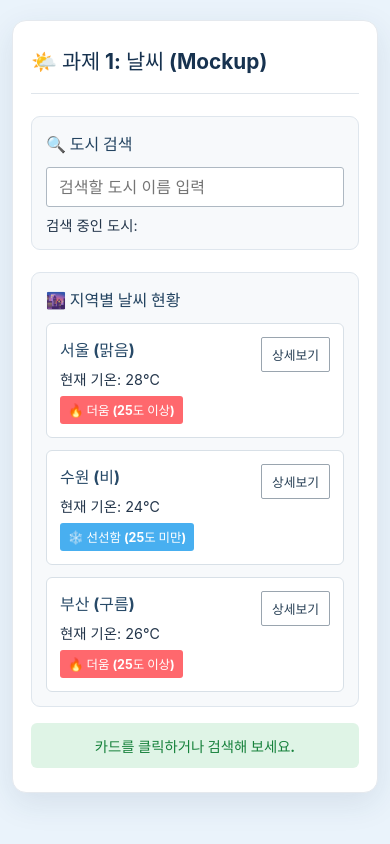
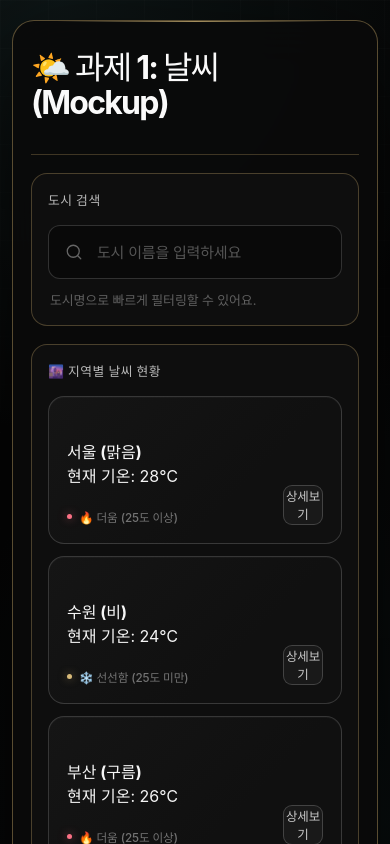
Before and after one commit to chaeeunwang/skala-vue, a Vue app: page / in a window 390 px wide. Shown: the top 844 px of the page. Built offline with nearby package versions, Linux system fonts and the light colour scheme.

Commit message:
feat: improve weather dashboard state and UI

```diff
--- a/src/assets/main.css
+++ b/src/assets/main.css
@@ -1,16 +1,13 @@
 :root {
-  color: #24364b;
-  background: #eaf3fb;
+  color: #f5f5f5;
+  background: #050505;
   font-family:
-    Inter,
-    Pretendard,
-    'Noto Sans KR',
-    -apple-system,
-    BlinkMacSystemFont,
-    'Segoe UI',
-    sans-serif;
+    -apple-system, BlinkMacSystemFont, 'SF Pro Display', 'SF Pro Text', Pretendard, 'Noto Sans KR',
+    'Segoe UI', sans-serif;
   font-synthesis: none;
   text-rendering: optimizeLegibility;
+  -webkit-font-smoothing: antialiased;
+  -moz-osx-font-smoothing: grayscale;
 }
 
 * {
@@ -21,7 +18,22 @@ body {
   min-width: 320px;
   min-height: 100vh;
   margin: 0;
-  padding: 48px 20px;
+  padding: 64px 24px;
+  background:
+    radial-gradient(circle at 15% 0%, rgb(48 88 90 / 20%) 0, transparent 27rem),
+    radial-gradient(circle at 100% 82%, rgb(26 56 58 / 16%) 0, transparent 30rem),
+    #050505;
+}
+
+body::before {
+  position: fixed;
+  inset: 0;
+  pointer-events: none;
+  background-image: linear-gradient(rgb(255 255 255 / 1.5%) 1px, transparent 1px),
+    linear-gradient(90deg, rgb(255 255 255 / 1.5%) 1px, transparent 1px);
+  background-size: 48px 48px;
+  mask-image: linear-gradient(to bottom, black, transparent 78%);
+  content: '';
 }
 
 button,
@@ -34,18 +46,35 @@ button {
 }
 
 .weather-app {
-  width: min(100%, 680px);
+  position: relative;
+  width: min(100%, 760px);
   margin: 0 auto;
-  padding: 32px 40px;
-  border: 1px solid #e5e9ee;
-  border-radius: 14px;
-  background: #ffffff;
-  box-shadow: 0 10px 32px rgb(33 63 92 / 10%);
+  padding: 48px;
+  overflow: hidden;
+  border: 1px solid rgb(200 169 106 / 42%);
+  border-radius: 28px;
+  background: rgb(10 10 10 / 92%);
+  box-shadow: 0 32px 100px rgb(0 0 0 / 65%);
+  backdrop-filter: blur(24px);
+  -webkit-backdrop-filter: blur(24px);
+}
+
+.weather-app::before {
+  position: absolute;
+  inset: 0 12% auto;
+  height: 1px;
+  background: linear-gradient(90deg, transparent, #d8bb7a, transparent);
+  opacity: 0.75;
+  content: '';
 }
 
 .app-header {
-  padding-bottom: 18px;
-  border-bottom: 1px solid #dfe5eb;
+  display: flex;
+  align-items: flex-start;
+  justify-content: space-between;
+  gap: 24px;
+  padding: 0 0 32px;
+  border-bottom: 1px solid rgb(200 169 106 / 28%);
 }
 
 h1,
@@ -54,47 +83,148 @@ p {
   margin-top: 0;
 }
 
+.eyebrow {
+  margin-bottom: 14px;
+  color: #d8bb7a;
+  font-size: 0.74rem;
+  font-weight: 700;
+  letter-spacing: 0.2em;
+}
+
 h1 {
+  margin-bottom: 10px;
+  color: #fafafa;
+  font-size: clamp(2rem, 5vw, 2.75rem);
+  font-weight: 680;
+  letter-spacing: -0.055em;
+  line-height: 1.08;
+}
+
+.header-description {
   margin-bottom: 0;
-  color: #17324f;
-  font-size: 1.55rem;
+  color: #858585;
+  font-size: 0.88rem;
+  letter-spacing: -0.015em;
+  line-height: 1.6;
+}
+
+.live-badge {
+  display: inline-flex;
+  flex: 0 0 auto;
+  align-items: center;
+  gap: 7px;
+  min-height: 28px;
+  padding: 0 10px;
+  border: 1px solid rgb(200 169 106 / 38%);
+  border-radius: 999px;
+  background: rgb(200 169 106 / 9%);
+  color: #e2c98e;
+  font-size: 0.68rem;
+  font-weight: 750;
+  letter-spacing: 0.12em;
+}
+
+.live-badge i {
+  width: 6px;
+  height: 6px;
+  border-radius: 50%;
+  background: #d8bb7a;
+  box-shadow: 0 0 12px rgb(216 187 122 / 75%);
+  animation: pulse 2s ease-in-out infinite;
+}
+
+@keyframes pulse {
+  50% {
+    opacity: 0.4;
+  }
 }
 
 h2 {
-  margin-bottom: 12px;
-  color: #244461;
-  font-size: 1rem;
+  margin-bottom: 16px;
+  color: #b8b8b8;
+  font-size: 0.8rem;
+  font-weight: 650;
+  letter-spacing: 0.04em;
 }
 
 .search-section,
 .weather-section {
-  margin-top: 22px;
-  padding: 18px;
-  border: 1px solid #dfe6ed;
-  border-radius: 9px;
-  background: #f7f9fb;
+  margin-top: 24px;
+  padding: 22px;
+  border: 1px solid rgb(200 169 106 / 32%);
+  border-radius: 18px;
+  background: #0e0e0e;
+}
+
+.search-field {
+  position: relative;
+}
+
+.search-field svg {
+  position: absolute;
+  top: 50%;
+  left: 17px;
+  z-index: 1;
+  width: 18px;
+  fill: none;
+  stroke: #666;
+  stroke-linecap: round;
+  stroke-width: 1.7;
+  transform: translateY(-50%);
+  transition: stroke 180ms ease;
+}
+
+.search-field:focus-within svg {
+  stroke: #5eead4;
 }
 
 .search-section input {
   width: 100%;
-  height: 40px;
-  padding: 0 12px;
-  border: 1px solid #aeb8c2;
-  border-radius: 3px;
+  height: 54px;
+  padding: 0 18px 0 48px;
+  border: 1px solid rgb(255 255 255 / 16%);
+  border-radius: 12px;
   outline: none;
-  background: #ffffff;
-  color: #24364b;
+  background: #090909;
+  color: #f4f4f4;
+  font-size: 0.94rem;
+  letter-spacing: -0.015em;
+  caret-color: #d8bb7a;
+  transition: border-color 180ms ease, box-shadow 180ms ease, background-color 180ms ease;
+}
+
+.search-section input::placeholder {
+  color: #555;
+}
+
+.search-section input:hover {
+  border-color: rgb(200 169 106 / 48%);
+  background: #0b0b0b;
 }
 
 .search-section input:focus {
-  border-color: #368cd6;
-  box-shadow: 0 0 0 3px rgb(54 140 214 / 16%);
+  border-color: #3f7770;
+  background: #0b0b0b;
+  box-shadow: 0 0 0 4px rgb(94 234 212 / 8%);
+}
+
+.search-section input::-webkit-search-cancel-button {
+  filter: invert(1);
+  opacity: 0.45;
 }
 
 .search-result {
-  min-height: 21px;
-  margin: 7px 0 0;
-  font-size: 0.9rem;
+  min-height: 18px;
+  margin: 11px 2px 0;
+  color: #5f5f5f;
+  font-size: 0.81rem;
+  letter-spacing: -0.01em;
+}
+
+.search-result strong {
+  margin-left: 4px;
+  color: #b7b7b7;
+  font-weight: 600;
 }
 
 .weather-list {
@@ -102,81 +232,192 @@ h2 {
   gap: 12px;
 }
 
+.no-search-result {
+  margin: 0;
+  padding: 36px 16px;
+  border: 1px dashed rgb(200 169 106 / 38%);
+  border-radius: 14px;
+  background: #0a0a0a;
+  color: #6e6e6e;
+  font-size: 0.84rem;
+  text-align: center;
+}
+
 .weather-card {
+  position: relative;
   display: flex;
-  align-items: flex-start;
+  align-items: center;
   justify-content: space-between;
-  gap: 18px;
-  padding: 16px;
-  border: 1px solid #d8e0e7;
-  border-radius: 6px;
-  background: #ffffff;
-  transition:
-    border-color 0.15s ease,
-    box-shadow 0.15s ease,
-    transform 0.15s ease;
+  gap: 24px;
+  min-height: 154px;
+  padding: 24px;
+  overflow: hidden;
+  border: 1px solid rgb(255 255 255 / 16%);
+  border-radius: 16px;
+  background: linear-gradient(135deg, #151515, #101010 65%);
+  box-shadow: inset 0 1px rgb(255 255 255 / 3%);
+  transition: border-color 180ms ease, box-shadow 180ms ease, transform 180ms ease;
+}
+
+.weather-card::before {
+  position: absolute;
+  top: -70px;
+  right: -50px;
+  width: 180px;
+  height: 180px;
+  border-radius: 50%;
+  background: #5eead4;
+  filter: blur(80px);
+  opacity: 0;
+  content: '';
+  transition: opacity 250ms ease;
 }
 
 .weather-card:hover,
 .weather-card:focus-visible {
-  border-color: #8db9df;
-  box-shadow: 0 5px 14px rgb(40 91 136 / 12%);
+  border-color: #3f5f5a;
   outline: none;
-  transform: translateY(-1px);
+  box-shadow: 0 18px 40px rgb(0 0 0 / 38%), inset 0 1px rgb(255 255 255 / 5%);
+  transform: translateY(-2px);
 }
 
-.weather-info strong {
-  color: #284a68;
+.weather-card:hover::before,
+.weather-card:focus-visible::before {
+  opacity: 0.08;
 }
 
-.weather-info p {
-  margin: 7px 0;
-  font-size: 0.9rem;
+.weather-info,
+.weather-card button {
+  position: relative;
+  z-index: 1;
+}
+
+.city-line {
+  display: flex;
+  align-items: center;
+  gap: 9px;
+}
+
+.city-line strong {
+  color: #f1f1f1;
+  font-size: 1rem;
+  font-weight: 650;
+  letter-spacing: -0.025em;
+}
+
+.weather-status {
+  padding: 3px 7px;
+  border: 1px solid rgb(200 169 106 / 32%);
+  border-radius: 5px;
+  color: #8b8b8b;
+  font-size: 0.72rem;
+  font-weight: 550;
+}
+
+.temperature {
+  display: flex;
+  align-items: flex-start;
+  margin: 9px 0 10px;
+  color: #f8f8f8;
+  line-height: 1;
+}
+
+.temperature b {
+  font-size: 2.65rem;
+  font-weight: 530;
+  letter-spacing: -0.07em;
+}
+
+.temperature sup {
+  margin: 3px 2px 0 5px;
+  color: #d8bb7a;
+  font-size: 1rem;
+}
+
+.temperature span {
+  margin-top: 6px;
+  color: #696969;
+  font-size: 0.76rem;
+  font-weight: 600;
 }
 
 .temperature-label {
-  display: inline-block;
-  padding: 5px 8px;
-  border-radius: 3px;
-  color: #ffffff;
-  font-size: 0.78rem;
-  font-weight: 700;
+  display: inline-flex;
+  align-items: center;
+  color: #737373;
+  font-size: 0.73rem;
+  font-weight: 550;
+  letter-spacing: -0.01em;
 }
 
-.temperature-label.hot {
-  background: #ff686d;
+.temperature-label::before {
+  width: 5px;
+  height: 5px;
+  margin-right: 7px;
+  border-radius: 50%;
+  content: '';
 }
 
-.temperature-label.cool {
-  background: #48aff0;
+.temperature-label.hot::before {
+  background: #fb7185;
+  box-shadow: 0 0 8px rgb(251 113 133 / 55%);
+}
+
+.temperature-label.cool::before {
+  background: #d8bb7a;
+  box-shadow: 0 0 8px rgb(216 187 122 / 55%);
 }
 
 .weather-card button {
+  display: inline-flex;
   flex: 0 0 auto;
-  padding: 7px 10px;
-  border: 1px solid #9aa5af;
-  border-radius: 2px;
-  background: #ffffff;
-  color: #263e54;
-  font-size: 0.8rem;
-  font-weight: 700;
+  align-items: center;
+  gap: 7px;
+  min-height: 40px;
+  padding: 0 14px;
+  border: 1px solid rgb(255 255 255 / 18%);
+  border-radius: 9px;
+  background: #191919;
+  color: #c8c8c8;
+  font-size: 0.78rem;
+  font-weight: 600;
+  letter-spacing: -0.01em;
+  transition: border-color 150ms ease, color 150ms ease, background-color 150ms ease,
+    transform 150ms ease;
+}
+
+.weather-card button svg {
+  width: 15px;
+  fill: none;
+  stroke: currentColor;
+  stroke-linecap: round;
+  stroke-linejoin: round;
+  stroke-width: 1.7;
 }
 
 .weather-card button:hover,
 .weather-card button:focus-visible {
-  border-color: #287bbf;
-  background: #eef7ff;
+  border-color: #416d67;
   outline: none;
+  background: #182724;
+  color: #7cead9;
+  transform: translateX(2px);
+}
+
+.weather-card button:active {
+  transform: translateX(0);
 }
 
 .status-bar {
-  margin: 16px 0 0;
-  padding: 12px 16px;
-  border-radius: 6px;
-  background: #dff4e6;
-  color: #16813b;
-  font-size: 0.9rem;
-  font-weight: 700;
+  margin: 18px 0 0;
+  padding: 14px 18px;
+  border: 1px solid rgb(200 169 106 / 34%);
+  border-radius: 12px;
+  background: rgb(200 169 106 / 8%);
+  color: #cdb77f;
+  font-size: 0.83rem;
+  font-weight: 570;
+  letter-spacing: -0.01em;
   text-align: center;
 }
 
@@ -198,20 +439,54 @@ h2 {
   }
 
   .weather-app {
-    padding: 24px 18px;
+    padding: 30px 18px;
+    border-radius: 22px;
   }
 
-  h1 {
-    font-size: 1.3rem;
+  .app-header {
+    gap: 12px;
+    padding-bottom: 24px;
+  }
+
+  .header-description {
+    max-width: 230px;
   }
 
   .search-section,
   .weather-section {
-    padding: 14px;
+    margin-top: 18px;
+    padding: 16px;
+    border-radius: 16px;
   }
 
   .weather-card {
-    gap: 10px;
-    padding: 13px;
+    align-items: flex-end;
+    gap: 12px;
+    min-height: 148px;
+    padding: 18px;
+  }
+
+  .weather-card button {
+    width: 40px;
+    padding: 0;
+    justify-content: center;
+  }
+
+  .weather-card button span {
+    position: absolute;
+    width: 1px;
+    height: 1px;
+    overflow: hidden;
+    clip: rect(0, 0, 0, 0);
   }
 }
+
+@media (prefers-reduced-motion: reduce) {
+  *,
+  *::before,
+  *::after {
+    scroll-behavior: auto !important;
+    animation-duration: 0.01ms !important;
+    transition-duration: 0.01ms !important;
+  }
+}
--- a/src/components/SearchBox.vue
+++ b/src/components/SearchBox.vue
@@ -15,21 +15,26 @@ const handleInput = (event) => {
 
 <template>
   <section class="search-section" aria-labelledby="search-title">
-    <h2 id="search-title">🔍 도시 검색</h2>
+    <h2 id="search-title">도시 검색</h2>
 
     <label class="sr-only" for="city-search">도시 이름</label>
+    <div class="search-field">
+      <svg viewBox="0 0 24 24" aria-hidden="true">
+        <path d="m21 21-4.35-4.35m2.35-5.65a8 8 0 1 1-16 0 8 8 0 0 1 16 0Z" />
+      </svg>
       <input
         id="city-search"
         :value="searchText"
         type="search"
-      placeholder="검색할 도시 이름 입력"
+        placeholder="도시 이름을 입력하세요"
         autocomplete="off"
         @input="handleInput"
       />
+    </div>
 
     <p class="search-result">
-      검색 중인 도시:
-      <strong>{{ searchText }}</strong>
+      <template v-if="searchText">검색어 <strong>{{ searchText }}</strong></template>
+      <template v-else>도시명으로 빠르게 필터링할 수 있어요.</template>
     </p>
   </section>
 </template>
--- a/src/components/StatusBar.vue
+++ b/src/components/StatusBar.vue
@@ -1,15 +1,27 @@
 <script setup>
-defineProps({
+import { computed } from 'vue'
+
+const props = defineProps({
   selectedCity: {
     type: String,
     required: true,
   },
 })
+
+const selectedCityMessage = computed(() => {
+  if (!props.selectedCity) {
+    return '카드를 클릭하거나 검색해 보세요.'
+  }
+
+  const lastCharacter = props.selectedCity.at(-1)
+  const characterCode = lastCharacter.charCodeAt(0) - 0xac00
+  const hasFinalConsonant = characterCode >= 0 && characterCode <= 11171 && characterCode % 28 !== 0
+  const subjectMarker = hasFinalConsonant ? '이' : '가'
+
+  return `${props.selectedCity}${subjectMarker} 선택되었습니다.`
+})
 </script>
 
 <template>
-  <p class="status-bar" aria-live="polite">
-    <template v-if="selectedCity"> {{ selectedCity }}가 선택되었습니다. </template>
-    <template v-else>카드를 클릭하거나 검색해 보세요.</template>
-  </p>
+  <p class="status-bar" aria-live="polite">{{ selectedCityMessage }}</p>
 </template>
```
Also changed, not shown: src/composables/useWeather.js (added, +49 -0 lines). Lines whose indentation alone changed are shown as unchanged.
